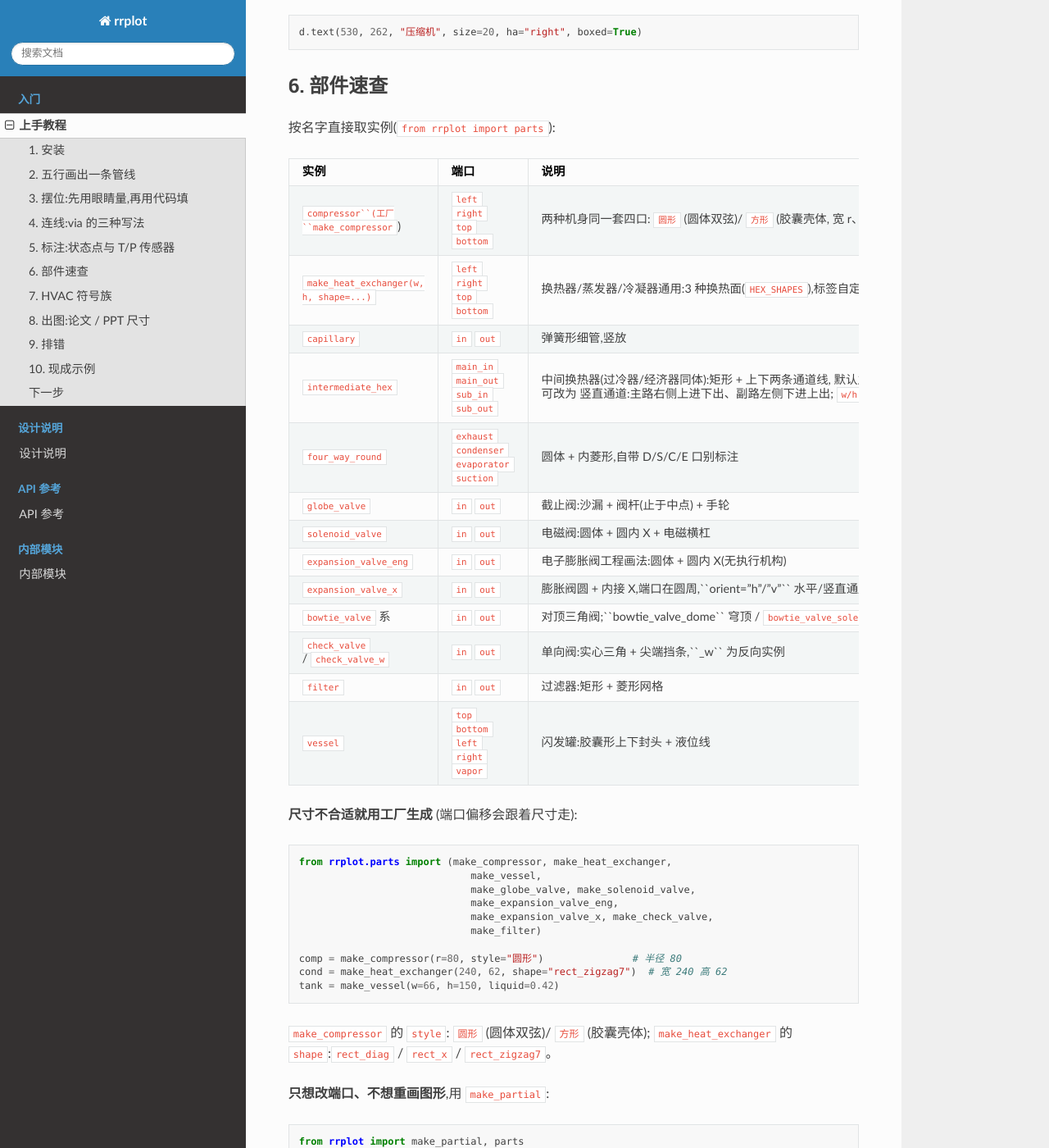
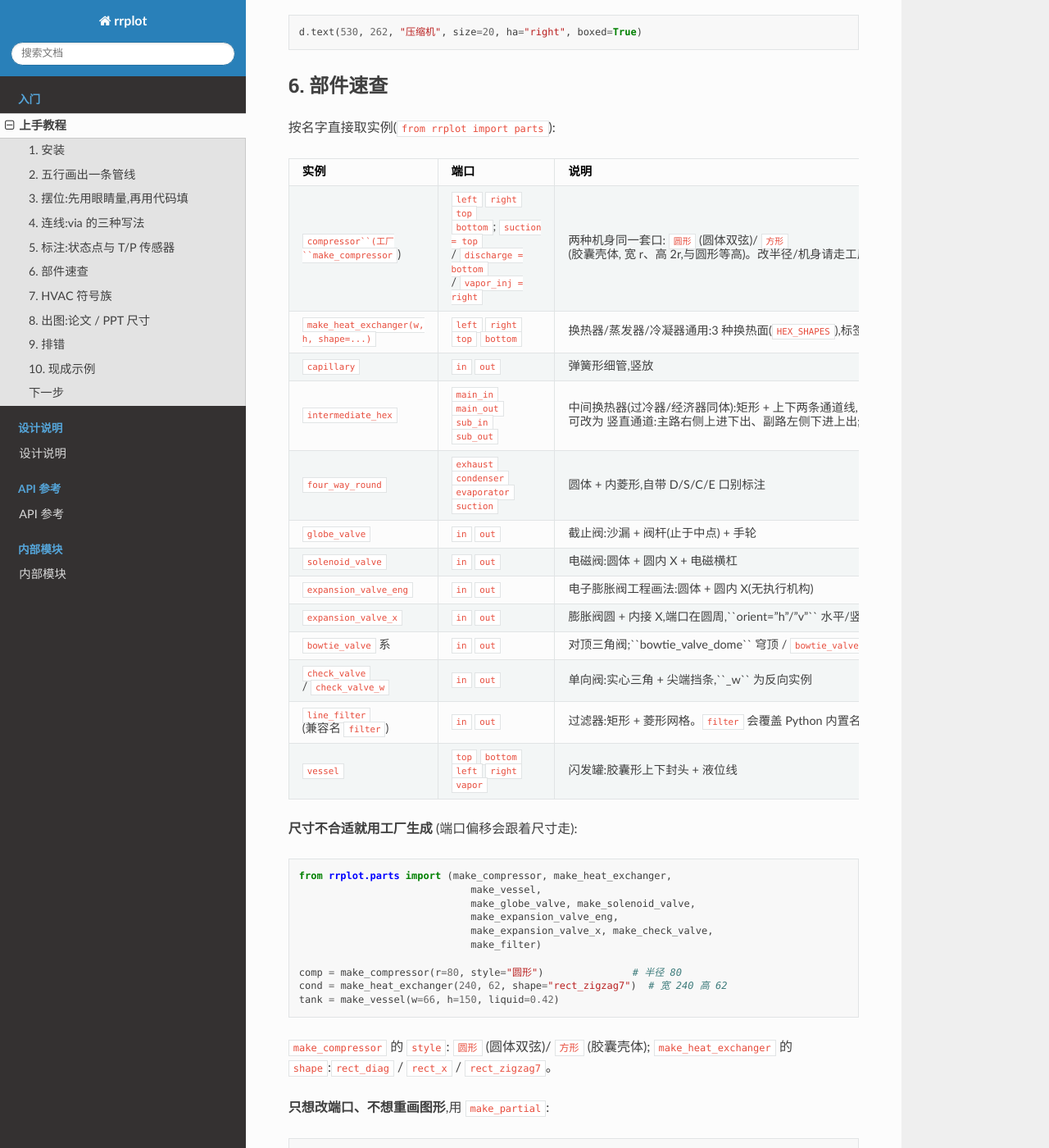
Before and after one commit to xiaenbaba/rrplot, a Sphinx documentation site: the page built from docs/tutorial.rst, in a window 1280 px wide and 1400 px high, scrolled down 3059 px. Shown: the whole window at 82% size. Built offline with Sphinx 7.4.7 and the Read the Docs theme 3.1.0, drawn with Linux system fonts in a browser that asks for light colours.

Commit message:
fix: 统一部件端口契约并修复文档构建

```diff
--- a/docs/tutorial.rst
+++ b/docs/tutorial.rst
@@ -163,9 +163,10 @@ Linux 装 ``fonts-noto-cjk``。详见 README 的"字体"一节。
      - 端口
      - 说明
    * - ``compressor``(工厂 ``make_compressor``)
-     - ``left`` ``right`` ``top`` ``bottom``
-     - 两种机身同一套四口: ``圆形`` (圆体双弦)/ ``方形`` (胶囊壳体,
-       宽 r、高 2r,与圆形等高)
+     - ``left`` ``right`` ``top`` ``bottom``;
+       ``suction = top`` / ``discharge = bottom`` / ``vapor_inj = right``
+     - 两种机身同一套口: ``圆形`` (圆体双弦)/ ``方形`` (胶囊壳体,
+       宽 r、高 2r,与圆形等高)。改半径/机身请走工厂,不要在 ``add()`` 里改
    * - ``make_heat_exchanger(w, h, shape=...)``
      - ``left`` ``right`` ``top`` ``bottom``
      - 换热器/蒸发器/冷凝器通用:3 种换热面(``HEX_SHAPES``),标签自定
@@ -199,9 +200,9 @@ Linux 装 ``fonts-noto-cjk``。详见 README 的"字体"一节。
    * - ``check_valve`` / ``check_valve_w``
      - ``in`` ``out``
      - 单向阀:实心三角 + 尖端挡条,``_w`` 为反向实例
-   * - ``filter``
+   * - ``line_filter`` (兼容名 ``filter``)
      - ``in`` ``out``
-     - 过滤器:矩形 + 菱形网格
+     - 过滤器:矩形 + 菱形网格。``filter`` 会覆盖 Python 内置名
    * - ``vessel``
      - ``top`` ``bottom`` ``left`` ``right`` ``vapor``
      - 闪发罐:胶囊形上下封头 + 液位线
--- a/export_parts_svg.py
+++ b/export_parts_svg.py
@@ -4,8 +4,8 @@
 每张 SVG 按部件实际外形紧裁(bbox_inches="tight"),可直接单张拷进论文/PPT。
 覆盖三类:
   1) parts 模块内所有 Part 实例(压缩机默认型除外,它由下变体组代表);
-  2) make_compressor 的 7 种型式变体;
-  3) make_heat_exchanger 的 7 种换热面变体。
+  2) make_compressor 的全部机身变体;
+  3) make_heat_exchanger 的全部换热面变体。
 
 用法:
     python export_parts_svg.py
--- a/pyproject.toml
+++ b/pyproject.toml
@@ -25,7 +25,7 @@ dependencies = [
 
 [project.optional-dependencies]
 test = ["pytest>=7,<10", "pytest-cov>=4,<8"]
-docs = ["sphinx>=7,<9"]
+docs = ["sphinx>=7,<9", "sphinx-rtd-theme>=3,<4"]
 
 [project.urls]
 Repository = "https://github.com/xiaenbaba/cycle-plot"
```
Also changed, not shown: README.md (+7 -4 lines), docs/design.rst (+4 -3 lines), 4 other files.
